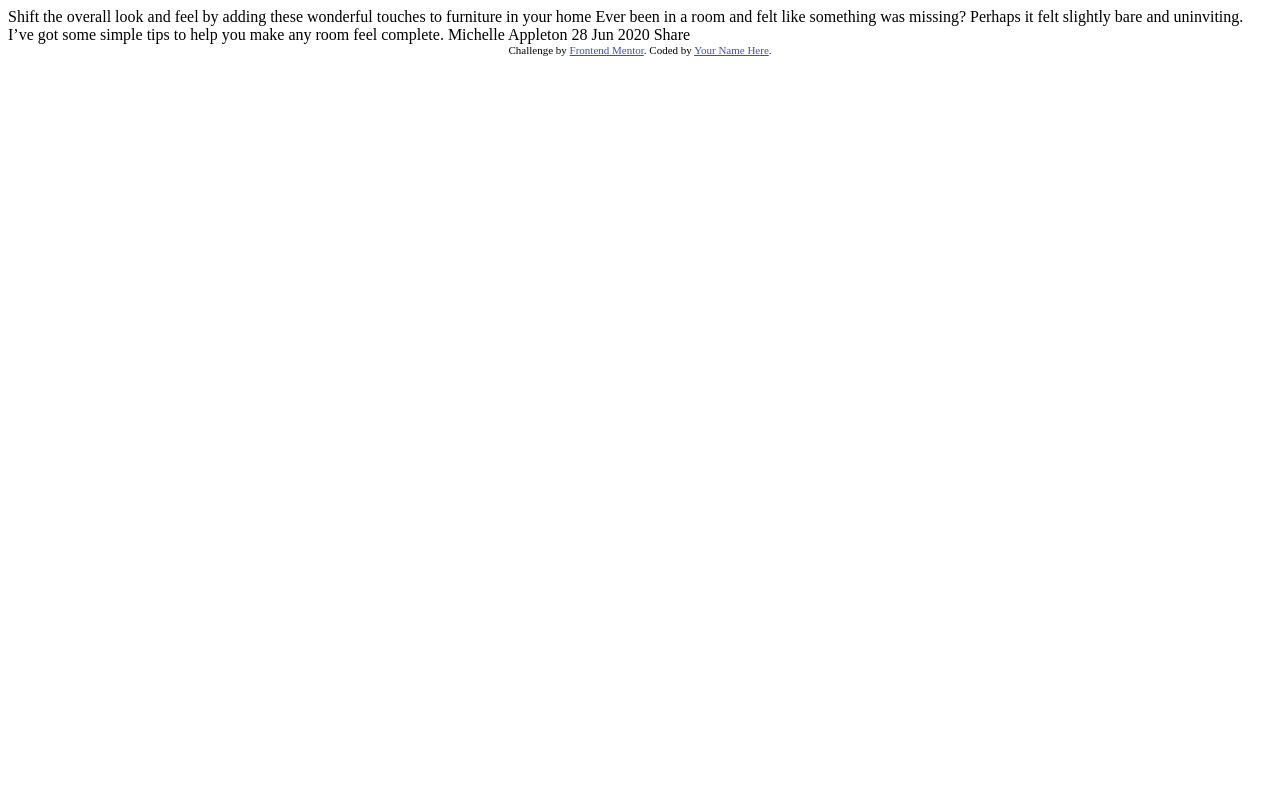
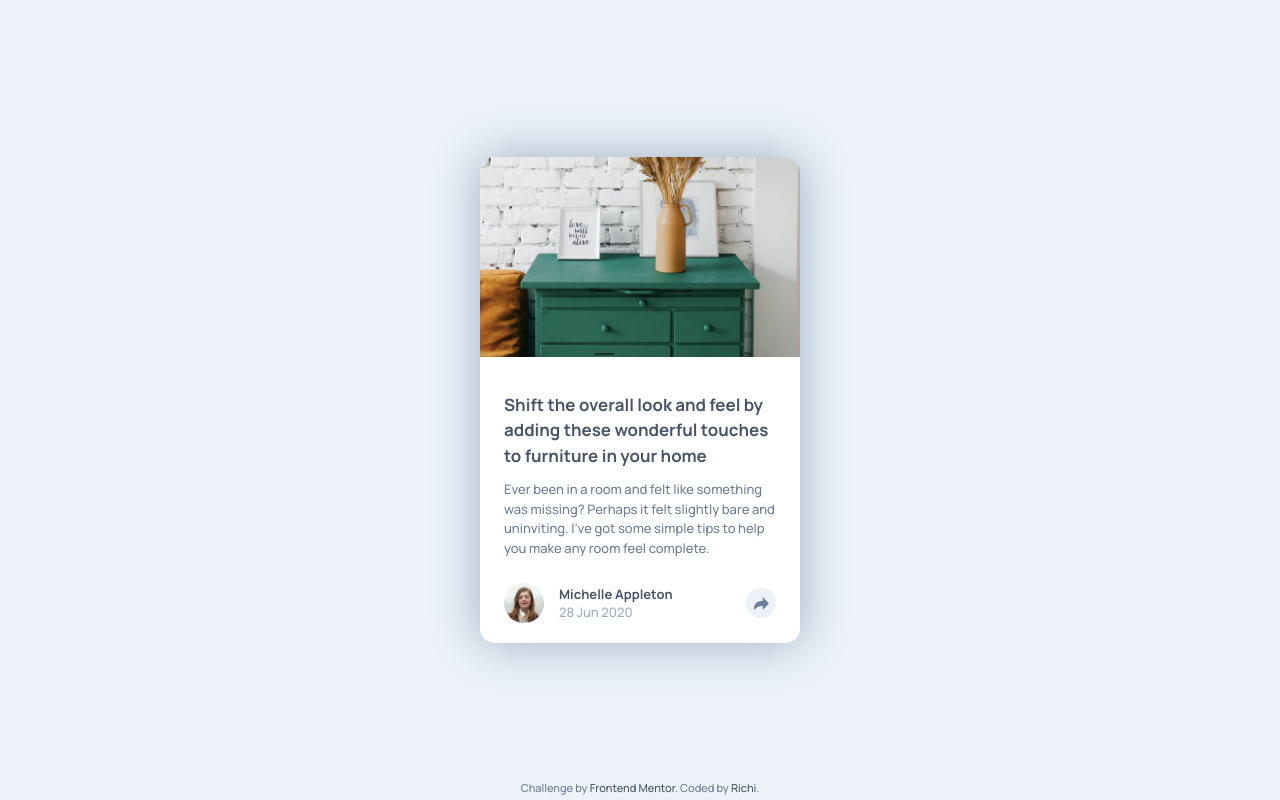
Before and after one commit to AndresRicardo/article-preview-component-master, a plain HTML site: page index.html in a window 1280 px wide. Drawn offline with Linux system fonts and the light colour scheme.

Commit message:
styles ok

```diff
--- a/css/styles.scss
+++ b/css/styles.scss
@@ -0,0 +1,149 @@
+//sizes
+
+$sizeMobile: 375px;
+$sizeDesktop: 1440px;
+
+//colors
+
+$colorVeryDarkGrayishBlue: hsl(217, 19%, 35%);
+$colorDesaturatedDarkBlue: hsl(214, 17%, 51%);
+$colorGrayishBlue: hsl(212, 23%, 69%);
+$colorLightGrayishBlue: hsl(210, 46%, 95%);
+
+//typography
+
+$typFontsize: 13px;
+$typFontFamily: "Manrope", sans-serif;
+$typWeigthNormal: 500;
+$typWeigthBold: 700;
+
+@mixin flexColumn() {
+    display: flex;
+    flex-direction: column;
+    justify-content: center;
+    align-items: center;
+}
+
+@mixin flexRow {
+    display: flex;
+    justify-content: start;
+    align-items: center;
+}
+
+* {
+    margin: 0;
+    padding: 0;
+    box-sizing: border-box;
+}
+
+body {
+    width: 100%;
+    min-height: 100vh;
+    @include flexColumn;
+    font-family: $typFontFamily;
+    font-size: $typFontsize;
+    background-color: $colorLightGrayishBlue;
+}
+
+#card {
+    width: 320px;
+    @include flexColumn();
+    justify-content: space-between;
+    border-radius: 15px;
+    box-shadow: 0px 0px 50px $colorGrayishBlue;
+    background-color: white;
+    overflow: hidden;
+
+    #hero {
+        width: 100%;
+        height: 200px;
+        margin-bottom: 10px;
+        img {
+            width: 100%;
+            height: 100%;
+            object-fit: cover;
+        }
+    }
+
+    #content {
+        width: 85%;
+        margin: 25px 0px;
+        #cardTitle {
+            margin-bottom: 12px;
+            font-size: 1.3em;
+            color: $colorVeryDarkGrayishBlue;
+            line-height: 1.5em;
+        }
+        #cardDescription {
+            color: $colorDesaturatedDarkBlue;
+            line-height: 1.5em;
+        }
+    }
+
+    #contact {
+        width: 85%;
+        margin-bottom: 20px;
+        @include flexRow();
+        #avatar {
+            width: 40px;
+            height: 40px;
+            border-radius: 20px;
+            margin-right: 15px;
+            overflow: hidden;
+            img {
+                width: 100%;
+            }
+        }
+        #avatarND {
+            #avatarName {
+                color: $colorVeryDarkGrayishBlue;
+                font-weight: $typWeigthBold;
+            }
+            #avatarDate {
+                color: $colorGrayishBlue;
+            }
+        }
+        #shareIco {
+            width: 30px;
+            height: 30px;
+            @include flexRow();
+            justify-content: center;
+            border-radius: 20px;
+            margin-left: auto;
+            background-color: $colorLightGrayishBlue;
+        }
+    }
+
+    #sharePannel {
+        width: 100%;
+        height: 60px;
+        padding: 0px 8%;
+        @include flexRow();
+        background-color: $colorVeryDarkGrayishBlue;
+        display: none;
+
+        #shareText {
+            margin-right: 13px;
+            letter-spacing: 0.5em;
+            color: $colorGrayishBlue;
+        }
+        .brands {
+            margin-right: 13px;
+        }
+        #share {
+            margin-left: auto;
+        }
+    }
+}
+
+.attribution {
+    font-size: 11px;
+    text-align: center;
+    position: absolute;
+    bottom: 5px;
+    color: $colorDesaturatedDarkBlue;
+}
+.attribution a {
+    color: $colorVeryDarkGrayishBlue;
+    text-decoration: none;
+}
--- a/index.html
+++ b/index.html
@@ -1,36 +1,61 @@
 <!DOCTYPE html>
 <html lang="en">
+
 <head>
   <meta charset="UTF-8">
-  <meta name="viewport" content="width=device-width, initial-scale=1.0"> <!-- displays site properly based on user's device -->
+  <meta name="viewport" content="width=device-width, initial-scale=1.0">
 
+  <link rel="preconnect" href="https://fonts.googleapis.com">
+  <link rel="preconnect" href="https://fonts.gstatic.com" crossorigin>
+  <link href="https://fonts.googleapis.com/css2?family=Manrope:wght@500;700&display=swap" rel="stylesheet">
+
+  <title>Frontend Mentor | Article preview component by Richi</title>
   <link rel="icon" type="image/png" sizes="32x32" href="./images/favicon-32x32.png">
+  <link rel="stylesheet" href="css/styles.css">
+</head>
 
-  <title>Frontend Mentor | Article preview component</title>
-
-  <!-- Feel free to remove these styles or customise in your own stylesheet 👍 -->
-  <style>
-    .attribution { font-size: 11px; text-align: center; }
-    .attribution a { color: hsl(228, 45%, 44%); }
-  </style>
-</head>
 <body>
 
-  Shift the overall look and feel by adding these wonderful
-  touches to furniture in your home
+  <div id="card">
+    <div id="hero"><img src="images/drawers.jpg" alt="hero"></div>
 
-  Ever been in a room and felt like something was missing? Perhaps
-  it felt slightly bare and uninviting. I’ve got some simple tips
-  to help you make any room feel complete.
+    <div id="content">
+      <h2 id="cardTitle">Shift the overall look and feel by adding these wonderful
+        touches to furniture in your home</h2>
+      <p id="cardDescription">Ever been in a room and felt like something was missing? Perhaps
+        it felt slightly bare and uninviting. I’ve got some simple tips
+        to help you make any room feel complete.</p>
+    </div>
 
-  Michelle Appleton
-  28 Jun 2020
+    <div id="contact">
+      <div id="avatar"><img src="images/avatar-michelle.jpg" alt="avatar"></div>
+      <div id="avatarND">
+        <div id="avatarName">Michelle Appleton</div>
+        <div id="avatarDate">28 Jun 2020</div>
+      </div>
+      <div id="shareIco"><img src="images/icon-share.svg" alt="share"></div>
+    </div>
 
-  Share
+    <div id="sharePannel">
+      <span id="shareText">SHARE</span>
+      <span id="social">
+        <a class="brands" id="facebook" href="https://www.facebook.com"><img src="images/icon-facebook.svg"
+            alt="facebook"></a>
+        <a class="brands" id="twitter" href="https://www.twiter.com"><img src="images/icon-twitter.svg"
+            alt="twiter"></a>
+        <a class="brands" id="pinterest" href="https://www.pinterest.com"><img src="images/icon-pinterest.svg"
+            alt="pinterest"></a>
+      </span>
+      <a id="share" href="https://www.pinterest.com"><img src="images/icon-share.svg" alt="share"></a>
+    </div>
+  </div>
 
   <div class="attribution">
     Challenge by <a href="https://www.frontendmentor.io?ref=challenge" target="_blank">Frontend Mentor</a>.
-    Coded by <a href="#">Your Name Here</a>.
+    Coded by <a href="https://github.com/AndresRicardo?tab=repositories" target="_blank">Richi</a>.
   </div>
+
+  <script src="js/app.js"></script>
 </body>
+
 </html>
```
Also changed, not shown: css/styles.css (added), 1 other file.
